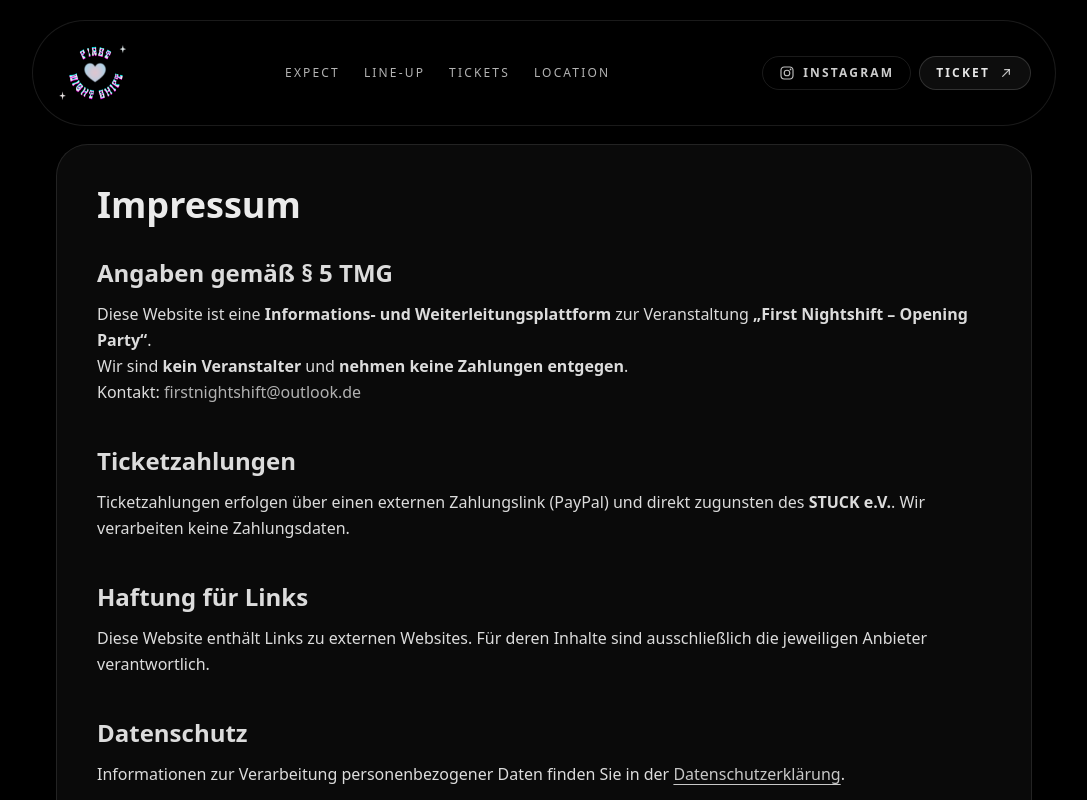
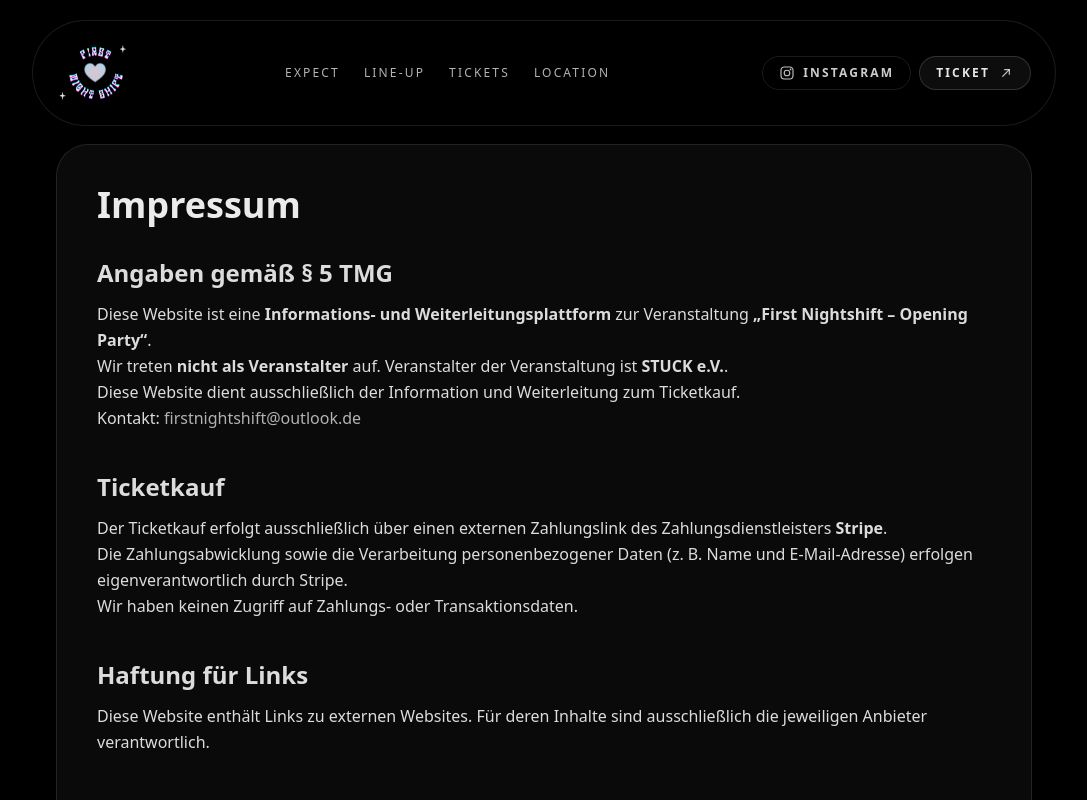
Before and after one commit to oxaxk/firstnightshift, a React (Vite) app: page /impressum in a window 1280 px wide. Shown: the top 800 px of the page, without its empty margins (96-1183 px from the left). Built offline with nearby package versions, Linux system fonts and the light colour scheme.

Commit message:
Update page.tsx

```diff
--- a/src/pages/impressum/page.tsx
+++ b/src/pages/impressum/page.tsx
@@ -21,15 +21,23 @@ export default function Impressum() {
               Diese Website ist eine <strong>Informations- und Weiterleitungsplattform</strong> zur Veranstaltung
               <strong> „First Nightshift – Opening Party“</strong>.
               <br />
-              Wir sind <strong>kein Veranstalter</strong> und <strong>nehmen keine Zahlungen entgegen</strong>.
+              Wir treten <strong>nicht als Veranstalter</strong> auf. Veranstalter der Veranstaltung ist
+              <strong> STUCK e.V.</strong>.
+              <br />
+              Diese Website dient ausschließlich der Information und Weiterleitung zum Ticketkauf.
               <br />
               Kontakt: <span className="opacity-80">firstnightshift@outlook.de</span>
             </p>
 
-            <h2 className="text-xl md:text-2xl font-semibold mb-3 mt-10">Ticketzahlungen</h2>
+            <h2 className="text-xl md:text-2xl font-semibold mb-3 mt-10">Ticketkauf</h2>
             <p className="leading-relaxed">
-              Ticketzahlungen erfolgen über einen externen Zahlungslink (PayPal) und direkt zugunsten des
-              <strong> STUCK e.V.</strong>. Wir verarbeiten keine Zahlungsdaten.
+              Der Ticketkauf erfolgt ausschließlich über einen externen Zahlungslink des Zahlungsdienstleisters
+              <strong> Stripe</strong>.
+              <br />
+              Die Zahlungsabwicklung sowie die Verarbeitung personenbezogener Daten (z. B. Name und E-Mail-Adresse)
+              erfolgen eigenverantwortlich durch Stripe.
+              <br />
+              Wir haben keinen Zugriff auf Zahlungs- oder Transaktionsdaten.
             </p>
 
             <h2 className="text-xl md:text-2xl font-semibold mb-3 mt-10">Haftung für Links</h2>
```
